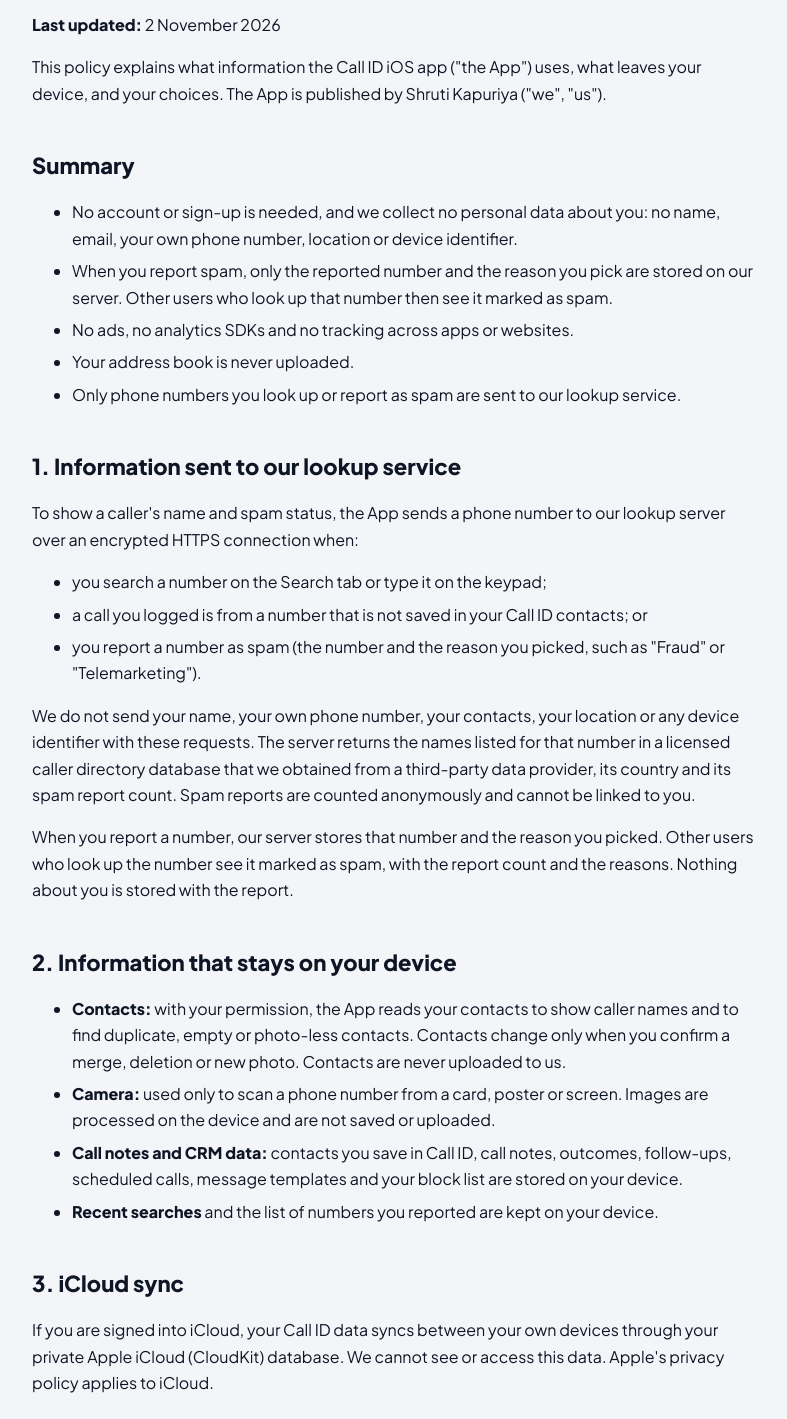
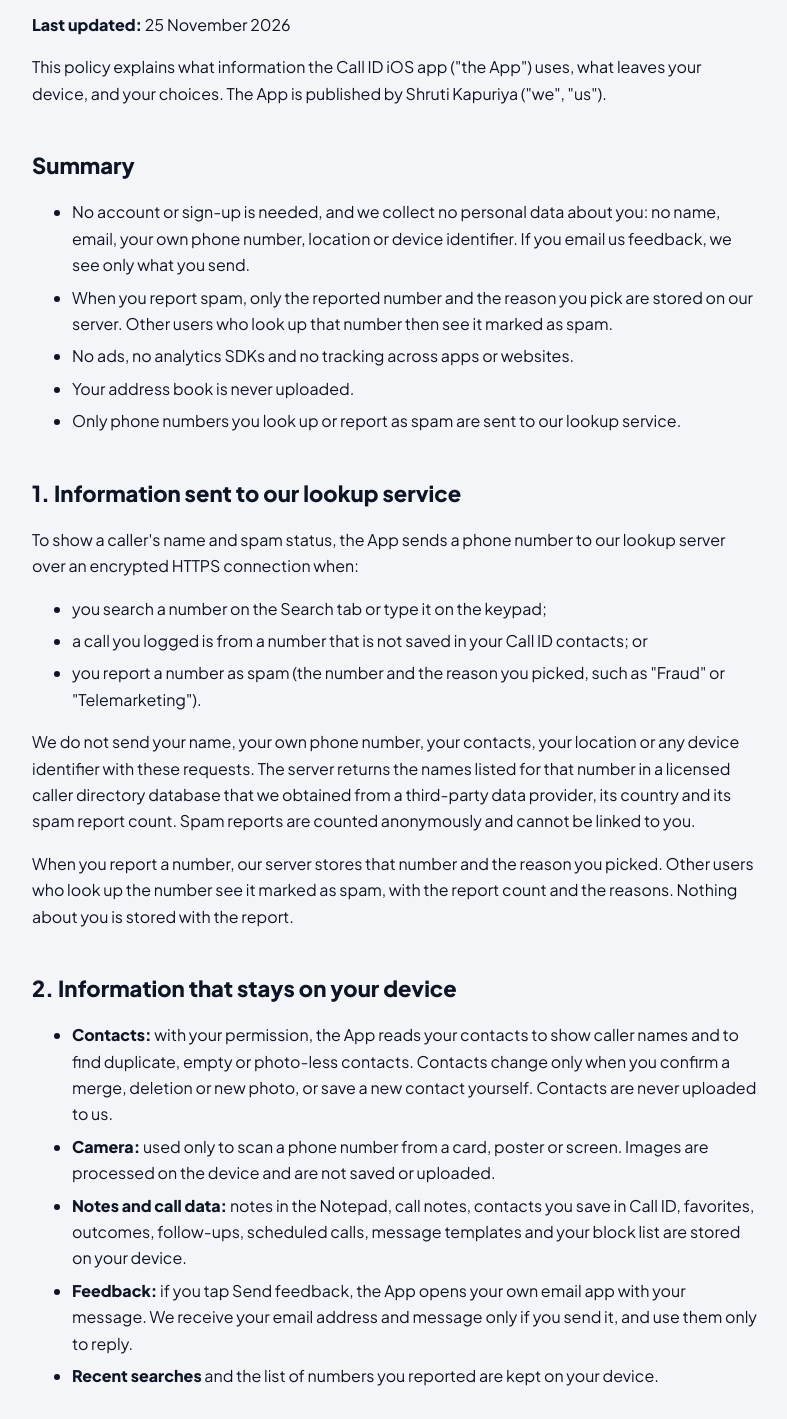
Before and after one commit to kapuriyashruti/kapuriyashruti.github.io, a plain HTML site: page callid/privacy/index.html in a window 1280 px wide. Shown: the part 181-1600 px from the top of the page, without its empty margins (244-1031 px from the left). Drawn offline with Linux system fonts and the light colour scheme.

Commit message:
Call ID: describe the redesigned app
Marketing lists Notepad, follow-ups, favorites and the 10 languages, and
says block lists hold numbers you block. Support no longer points at a
Settings > iCloud row the app dropped. Privacy covers Notepad notes, new
contacts saved from the app and feedback sent by email.

Co-Authored-By: Claude Opus 5.5 <noreply@anthropic.com>

```diff
--- a/callid/privacy/index.html
+++ b/callid/privacy/index.html
@@ -80,13 +80,13 @@ footer { margin-top: 56px; padding-top: 20px; border-top: 1px solid var(--line);
 <main>
 <div class="app"><a href="https://kapuriyashruti.github.io/callid/">Call ID: Smart Number Lookup</a></div>
 <h1>Privacy Policy — Call ID: Smart Number Lookup</h1>
-<p><strong>Last updated:</strong> 2 November 2026</p>
+<p><strong>Last updated:</strong> 25 November 2026</p>
 
 <p>This policy explains what information the Call ID iOS app ("the App") uses, what leaves your device, and your choices. The App is published by Shruti Kapuriya ("we", "us").</p>
 
 <h2>Summary</h2>
 <ul>
-<li>No account or sign-up is needed, and we collect no personal data about you: no name, email, your own phone number, location or device identifier.</li>
+<li>No account or sign-up is needed, and we collect no personal data about you: no name, email, your own phone number, location or device identifier. If you email us feedback, we see only what you send.</li>
 <li>When you report spam, only the reported number and the reason you pick are stored on our server. Other users who look up that number then see it marked as spam.</li>
 <li>No ads, no analytics SDKs and no tracking across apps or websites.</li>
 <li>Your address book is never uploaded.</li>
@@ -105,9 +105,10 @@ footer { margin-top: 56px; padding-top: 20px; border-top: 1px solid var(--line);
 
 <h2>2. Information that stays on your device</h2>
 <ul>
-<li><strong>Contacts:</strong> with your permission, the App reads your contacts to show caller names and to find duplicate, empty or photo-less contacts. Contacts change only when you confirm a merge, deletion or new photo. Contacts are never uploaded to us.</li>
+<li><strong>Contacts:</strong> with your permission, the App reads your contacts to show caller names and to find duplicate, empty or photo-less contacts. Contacts change only when you confirm a merge, deletion or new photo, or save a new contact yourself. Contacts are never uploaded to us.</li>
 <li><strong>Camera:</strong> used only to scan a phone number from a card, poster or screen. Images are processed on the device and are not saved or uploaded.</li>
-<li><strong>Call notes and CRM data:</strong> contacts you save in Call ID, call notes, outcomes, follow-ups, scheduled calls, message templates and your block list are stored on your device.</li>
+<li><strong>Notes and call data:</strong> notes in the Notepad, call notes, contacts you save in Call ID, favorites, outcomes, follow-ups, scheduled calls, message templates and your block list are stored on your device.</li>
+<li><strong>Feedback:</strong> if you tap Send feedback, the App opens your own email app with your message. We receive your email address and message only if you send it, and use them only to reply.</li>
 <li><strong>Recent searches</strong> and the list of numbers you reported are kept on your device.</li>
 </ul>
 
```
Also changed, not shown: callid/index.html (+5 -3 lines), callid/support/index.html (+2 -2 lines).
